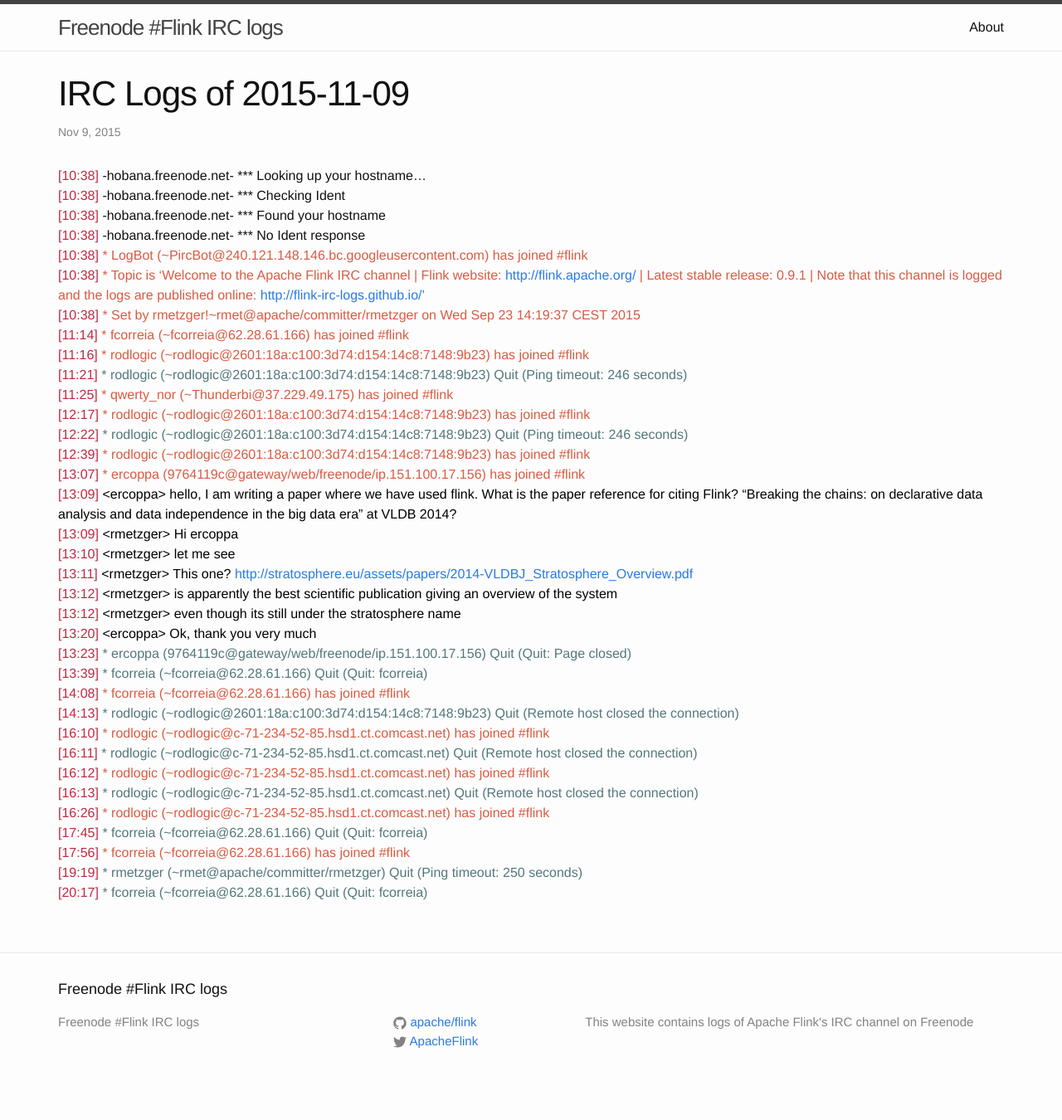
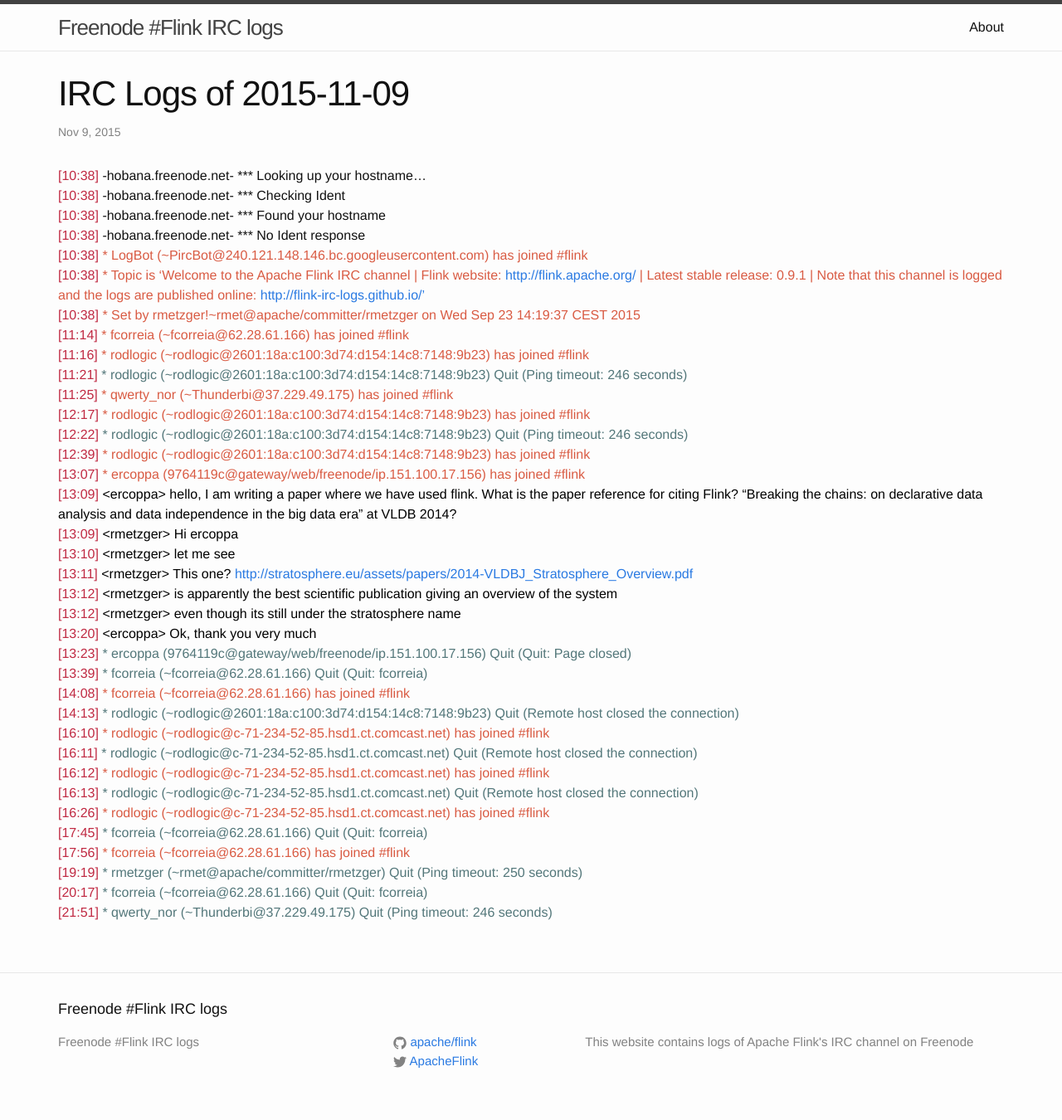
Before and after one commit to flink-irc-logs/flink-irc-logs.github.io, a Jekyll site: the page built from _posts/2015-11-09-logs.markdown, in a window 1280 px wide. Shown: the whole page at 83% size. Built offline with Jekyll 4.4.1, drawn with Linux system fonts in a browser that asks for light colours; before the commit the page ends 1326 px from its top, so only the background shows below that.

Commit message:
Update of the logs on Mon Nov  9 22:19:05 CET 2015

```diff
--- a/_posts/2015-11-09-logs.markdown
+++ b/_posts/2015-11-09-logs.markdown
@@ -39,3 +39,4 @@
 <span class="irc-date">[17:56]</span> <span class="irc-green">* fcorreia (~fcorreia@62.28.61.166) has joined #flink</span><br />
 <span class="irc-date">[19:19]</span> <span class="irc-navy">* rmetzger (~rmet@apache/committer/rmetzger) Quit (Ping timeout: 250 seconds)</span><br />
 <span class="irc-date">[20:17]</span> <span class="irc-navy">* fcorreia (~fcorreia@62.28.61.166) Quit (Quit: fcorreia)</span><br />
+<span class="irc-date">[21:51]</span> <span class="irc-navy">* qwerty_nor (~Thunderbi@37.229.49.175) Quit (Ping timeout: 246 seconds)</span><br />
```
